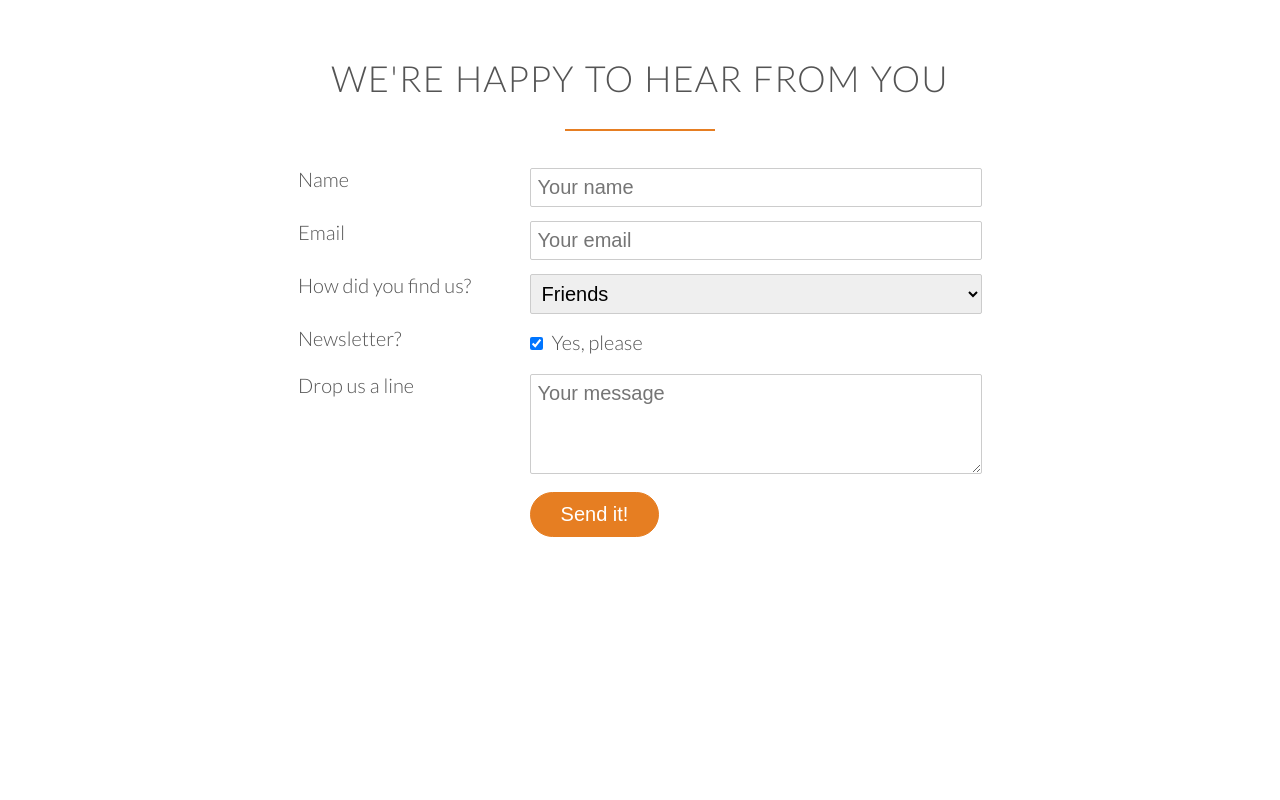
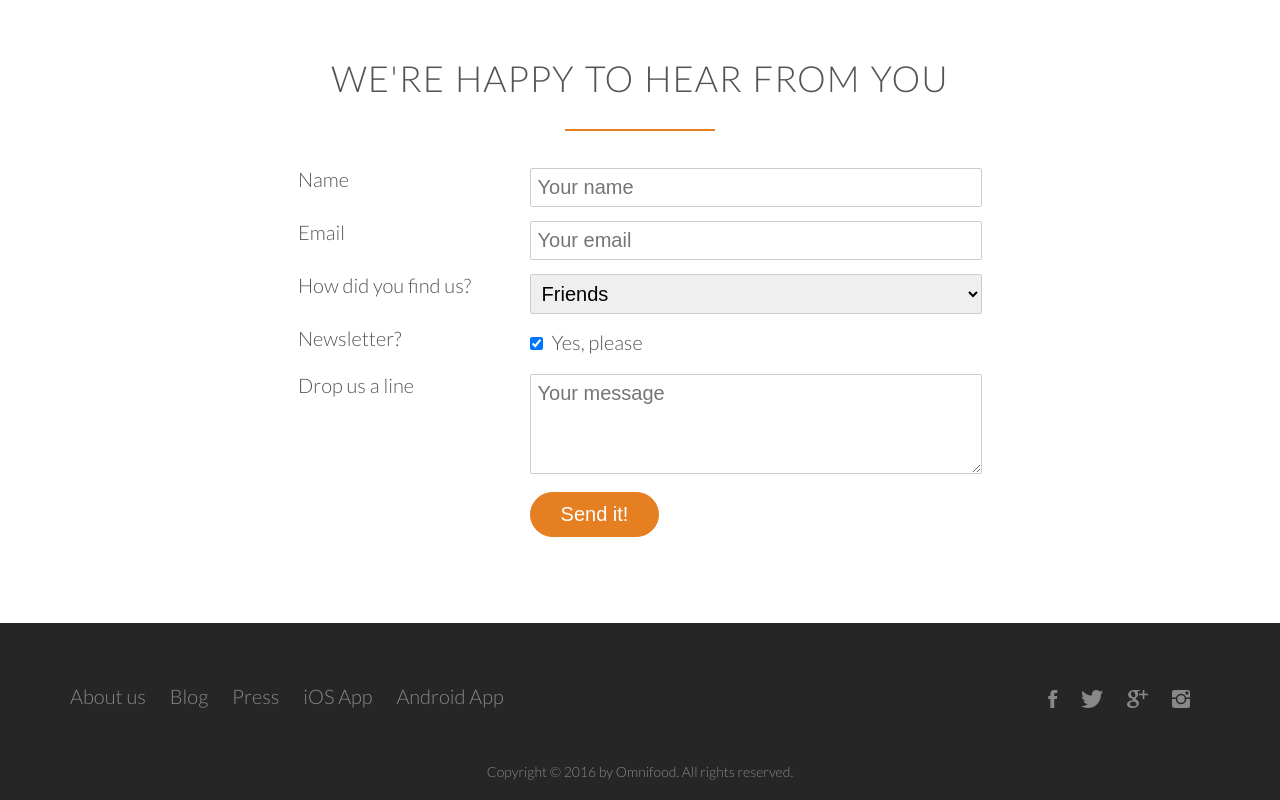
Before and after one commit to nathansebhastian/omnifood, a plain HTML site: page index.html in a window 1280 px wide. Shown: the part 4642-5442 px from the top of the page. Before the commit the page ends 5265 px from the top, so only its background shows below. Drawn offline with Linux system fonts and the light colour scheme; files whose address does not match are found by name.

Commit message:
Footer OK

```diff
--- a/index.html
+++ b/index.html
@@ -369,10 +369,35 @@
             <input type="submit" value="Send it!">
           </div>
         </div>
-
       </form>
     </div>
   </section>
+  <footer>
+    <div class="row">
+      <div class="col span-1-of-2">
+        <ul class="footer-nav">
+          <li><a href="#">About us</a></li>
+          <li><a href="#">Blog</a></li>
+          <li><a href="#">Press</a></li>
+          <li><a href="#">iOS App</a></li>
+          <li><a href="#">Android App</a></li>
+        </ul>
+      </div>
+      <div class="col span-1-of-2">
+        <ul class="social-links">
+          <li><a href="#"><i class="ion-social-facebook"></i></a></li>
+          <li><a href="#"><i class="ion-social-twitter"></i></a></li>
+          <li><a href="#"><i class="ion-social-googleplus"></i></a></li>
+          <li><a href="#"><i class="ion-social-instagram"></i></a></li>
+        </ul>
+      </div>
+    </div>
+    <div class="row">
+      <p class="footer">
+        Copyright &copy; 2016 by Omnifood. All rights reserved.
+      </p>
+    </div>
+  </footer>
 </body>
 
 </html>
--- a/res/css/style.css
+++ b/res/css/style.css
@@ -494,3 +494,86 @@ input[type=checkbox] {
 *:focus {
   outline: none;
 }
+
+/* --------------------------------------------- */
+/* FOOTER
+/* --------------------------------------------- */
+
+footer {
+  background-color: #262626;
+  padding: 50px 0 20px 0;
+}
+
+.footer-nav {
+  list-style: none;
+  float: left;
+}
+
+.social-links {
+  list-style: none;
+  float: right;
+}
+
+.footer-nav li,
+.social-links li {
+  display: inline-block;
+  margin-right: 20px;
+}
+
+.footer-nav li: last-child,
+.social-links li:last-child {
+  margin: 0;
+}
+
+.footer-nav li a:link,
+.footer-nav li a:visited,
+.social-links li a:link,
+.social-links li a:visited {
+  text-decoration: none;
+  border: 0;
+  color: #888;
+  transition: color 0.2s;
+}
+
+.footer-nav li a:hover,
+.footer-nav li a:active,
+.social-links li a:hover,
+.social-links li a:active {
+  color: #ddd;
+}
+
+.social-links li a:link,
+.social-links li a:visited {
+  font-size: 120%;
+}
+
+.ion-social-facebook,
+.ion-social-twitter,
+.ion-social-googleplus,
+.ion-social-instagram {
+  transition: color 0.2s;
+}
+
+.ion-social-facebook:hover {
+  color: #3b5998;
+}
+
+.ion-social-twitter:hover {
+  color: #00aced;
+}
+
+.ion-social-googleplus:hover {
+  color: #dd4b39;
+}
+
+.ion-social-instagram:hover {
+  color: #bc2a8d;
+}
+
+
+footer p {
+  margin-top: 40px;
+  color: #888;
+  text-align: center;
+  font-size: 70%;
+}
```
Also changed, not shown: 1 other file.
